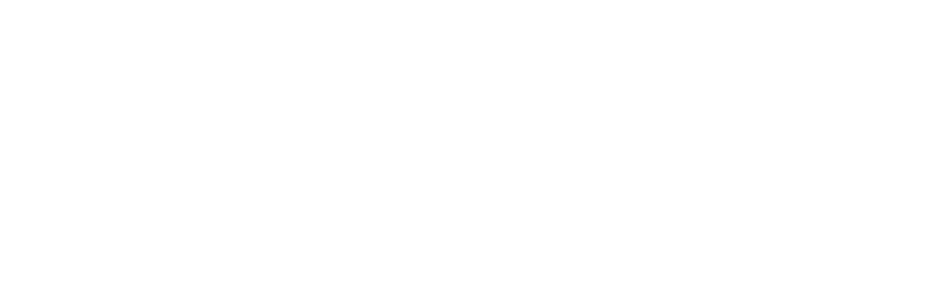
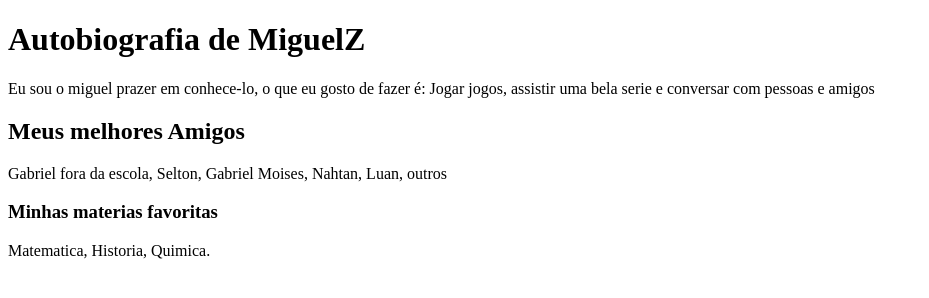
Before and after one commit to Miguel-Galax/Testehtml, a plain HTML site: page index.html in a window 1280 px wide. Shown: the whole page, without its empty margins (0-929 px from the left). Drawn offline with Linux system fonts and the light colour scheme.

Commit message:
Novo inicio

```diff
--- a/index.html
+++ b/index.html
@@ -6,6 +6,11 @@
     <title>Teste HTML</title>
 </head>
 <body>
-
+<h1>Autobiografia de MiguelZ</h1>
+<p>Eu sou o miguel prazer em conhece-lo, o que eu gosto de fazer é: Jogar jogos, assistir uma bela serie e conversar com pessoas e amigos</p>
+<h2>Meus melhores Amigos</h2>
+<p>Gabriel fora da escola, Selton, Gabriel Moises, Nahtan, Luan, outros</p>
+<h3>Minhas materias favoritas</h3>
+<p>Matematica, Historia, Quimica.</p>
 </body>
 </html>
```
Also changed, not shown: style.css (added).
